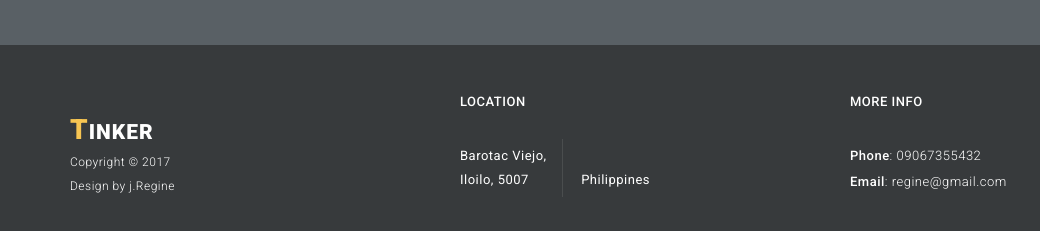
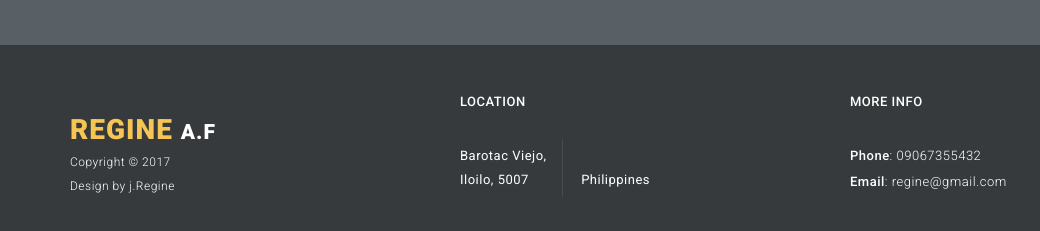
Before and after one commit to bumblebbe/regine, a plain HTML site: page index.html in a window 1280 px wide. Shown: the part 3600-3831 px from the top of the page, 0-1040 px from the left. Drawn offline with nearby package versions, Linux system fonts and the light colour scheme; files whose address does not match are found by name.

Commit message:
Update index.html

```diff
--- a/index.html
+++ b/index.html
@@ -363,7 +363,7 @@ http://www.templatemo.com/tm-506-tinker
             <div class="row">
                 <div class="col-md-4 col-sm-12">
                     <div class="logo">
-                        <a class="logo-ft scroll-top" href="#"><em>T</em>inker</a>
+                        <a class="logo-ft scroll-top" href="#"><em>Regine </em> A.F</a>
                         <p>Copyright &copy; 2017
                        <br>Design by j.Regine</p>
                     </div>
```
